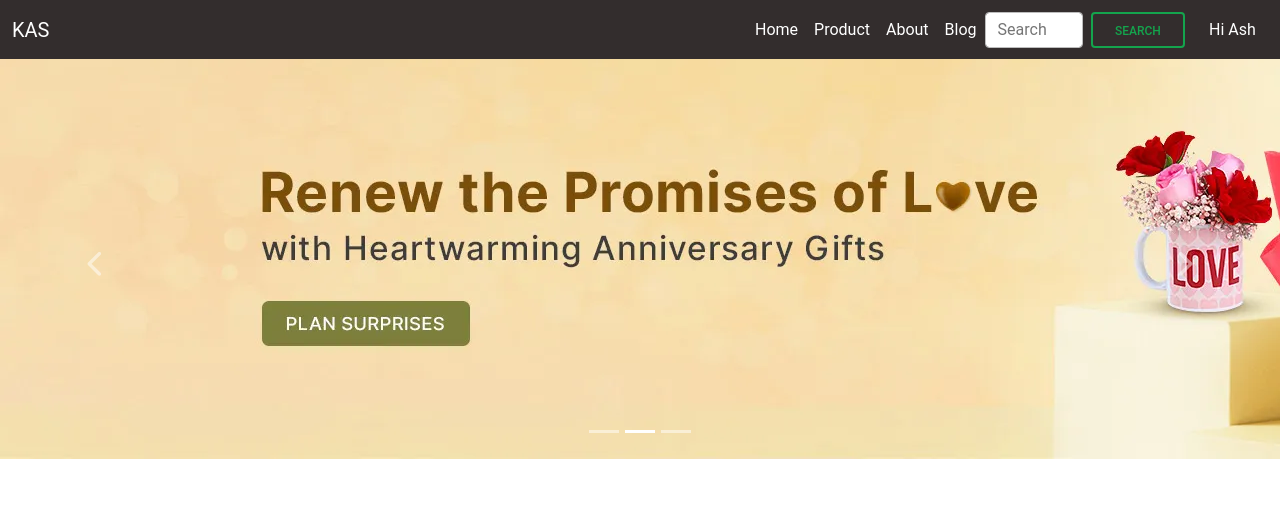
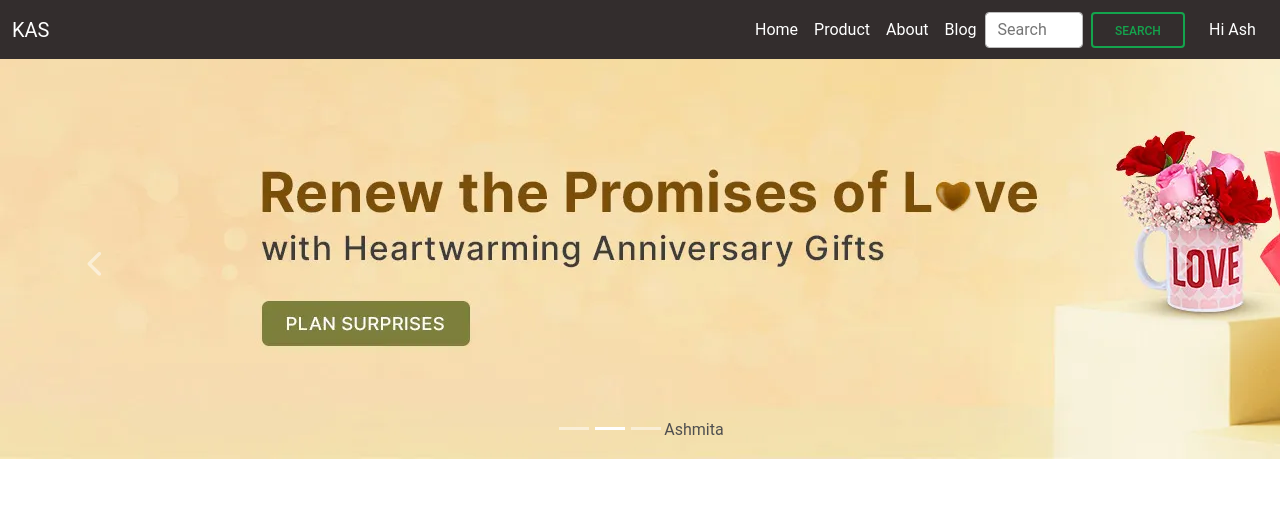
Before and after one commit to Kashmita87/kasCreation, a React (Create React App) app in the folder KAS creation/frontend/kas-creation/: page /home in a window 1280 px wide. Shown: the top 509 px of the page. Built offline with nearby package versions, Linux system fonts and the light colour scheme.

Commit message:
Update home.js

```diff
--- a/KAS creation/frontend/kas-creation/src/components/home.js
+++ b/KAS creation/frontend/kas-creation/src/components/home.js
@@ -32,6 +32,7 @@ function Home() {
           </p>
         </Carousel.Caption> */}
       </Carousel.Item>
+      Ashmita
     </Carousel>
   );
 }
```
